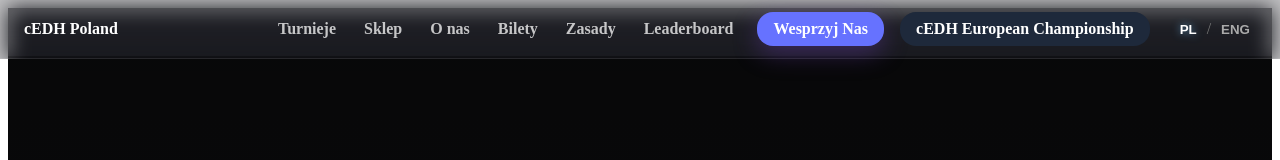
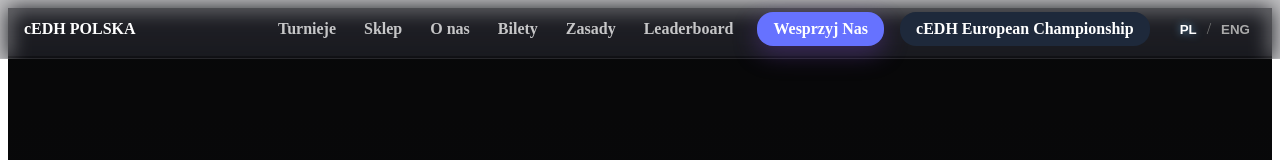
Before and after one commit to LainonShiraya/the_mooligans, a React (Vite) app: page / in a window 1280 px wide. Shown: the top 160 px of the page. Built offline with nearby package versions, Linux system fonts and the light colour scheme; no server answers; the HTML template or start-up script is replaced by a standard one.

Commit message:
first release adjustments

```diff
--- a/src/pages/Home/Navbar.module.scss
+++ b/src/pages/Home/Navbar.module.scss
@@ -48,6 +48,7 @@ font-size: 1.2rem;
 font-weight: 900;
 color: #fff;
 letter-spacing: 0.05em;
+font-family: 'Affigere';
 }
 
 
--- a/src/pages/Home/Navbar.tsx
+++ b/src/pages/Home/Navbar.tsx
@@ -44,7 +44,7 @@ export const Navbar: React.FC = () => {
             setMenuOpen(false);
           }}
         >
-          <h4>cEDH Poland</h4>
+          <h4>{t.hero.title}</h4>
         </div>
 
         {/* Desktop nav */}
--- a/src/pages/Home/Store.tsx
+++ b/src/pages/Home/Store.tsx
@@ -11,7 +11,7 @@ export const Store: React.FC = () => {
     getStoreItems().then(setItems);
   }, []);
 
-  return items.length > 1 ? (
+  return items.length > 0 ? (
     <section className={styles.mission} id="store">
       <h1 className={styles.text}>{t.store.title}</h1>
       <p className={styles.lead}>{t.store.subtitle}</p>
```
